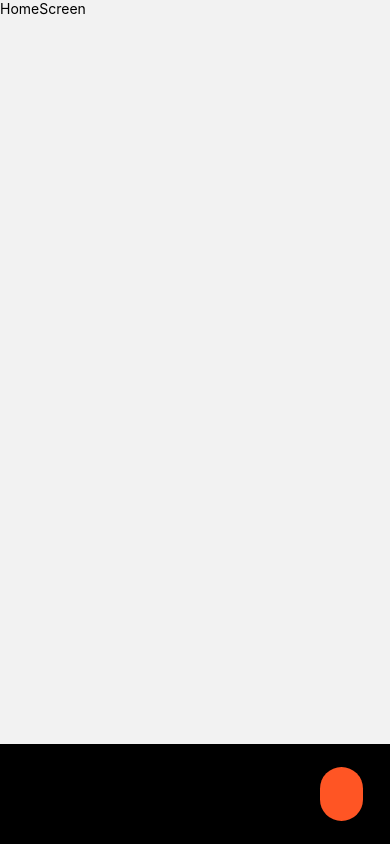
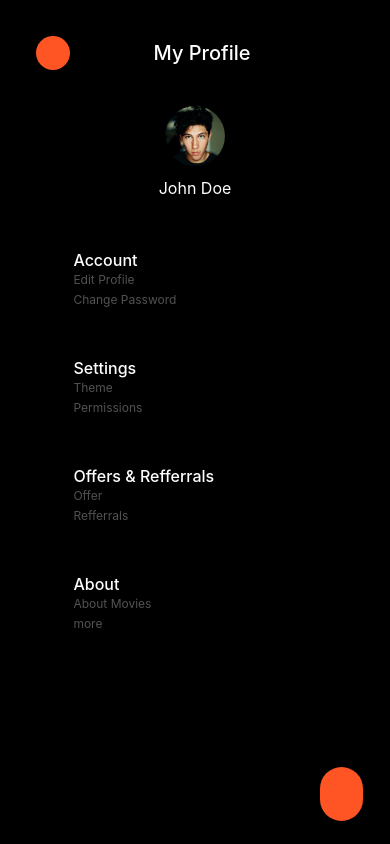
Before and after one commit to atulpatel-03/Movie_Ticket_App, a React Native app: screen /UserAccount in a window 390 px wide. Built offline with nearby package versions, Linux system fonts and the light colour scheme; no server answers.

Commit message:
feat: user account screen

```diff
--- /dev/null
+++ b/src/components/AccountComp.tsx
@@ -0,0 +1,75 @@
+import * as React from 'react';
+import {Text, View, StyleSheet} from 'react-native';
+import CustomIcon from './CustomIcon';
+import {COLORS, FONTSIZE, SPACING} from '../theme/theme';
+
+const styles = StyleSheet.create({
+  container: {
+    flexDirection: 'row',
+    paddingHorizontal: SPACING.space_36,
+    paddingVertical: SPACING.space_24,
+    justifyContent: 'space-around',
+  },
+  header_name: {
+    color: COLORS.White,
+    fontSize: FONTSIZE.size_16,
+    fontWeight: '500',
+    lineHeight: 20,
+  },
+  sub_title: {
+    color: COLORS.WhiteRGBA32,
+    fontSize: FONTSIZE.size_12,
+    lineHeight: 20,
+  },
+  icon_container: {
+    flex: 0.8,
+  },
+  heading_container: {
+    flex: 5,
+  },
+  arrow_container: {
+    flex: 1,
+    justifyContent: 'center',
+    alignItems: 'flex-end',
+  },
+});
+
+interface Props {
+  icon_name: string;
+  header_name: string;
+  sub_heading: string;
+  sub_title: string;
+}
+
+const AccountComp = ({
+  icon_name,
+  header_name,
+  sub_heading,
+  sub_title,
+}: Props) => {
+  return (
+    <View style={styles.container}>
+      <View style={styles.icon_container}>
+        <CustomIcon
+          name={icon_name}
+          color={COLORS.White}
+          size={FONTSIZE.size_24}
+        />
+      </View>
+      <View style={styles.heading_container}>
+        <Text style={styles.header_name}>{header_name}</Text>
+        <Text style={styles.sub_title}>{sub_heading}</Text>
+        <Text style={styles.sub_title}>{sub_title}</Text>
+      </View>
+      <View style={styles.arrow_container}>
+        <CustomIcon
+          name="arrow-right"
+          color={COLORS.White}
+          size={FONTSIZE.size_20}
+        />
+      </View>
+    </View>
+  );
+};
+
+export default AccountComp;
--- /dev/null
+++ b/src/components/Header.tsx
@@ -0,0 +1,63 @@
+import {
+  Text,
+  View,
+  StyleSheet,
+  TextInput,
+  TouchableOpacity,
+} from 'react-native';
+
+import CustomIcon from './CustomIcon';
+import {BORDERRADIUS, COLORS, FONTSIZE, SPACING} from '../theme/theme';
+
+const styles = StyleSheet.create({
+  container: {
+    flexDirection: 'row',
+    justifyContent: 'space-between',
+    paddingTop: SPACING.space_36,
+    paddingHorizontal: SPACING.space_36,
+  },
+  back_icon: {
+    backgroundColor: COLORS.Orange,
+    padding: 7,
+    borderRadius: BORDERRADIUS.radius_25,
+    width: 34,
+    height: 34,
+  },
+  header_text: {
+    color: COLORS.White,
+    alignSelf: 'center',
+    fontSize: FONTSIZE.size_20,
+    fontWeight: '500',
+  },
+  empty_container: {
+    marginLeft: 20,
+  },
+});
+
+interface Props {
+  goback_functionality: any;
+  icon_name: string;
+  header_name: string;
+}
+
+const Header = ({goback_functionality, icon_name, header_name}: Props) => {
+  const handle_press = () => {
+    goback_functionality();
+  };
+
+  return (
+    <View style={styles.container}>
+      <TouchableOpacity style={styles.back_icon} onPress={handle_press}>
+        <CustomIcon
+          name={icon_name}
+          size={FONTSIZE.size_20}
+          color={COLORS.White}
+        />
+      </TouchableOpacity>
+      <Text style={styles.header_text}>{header_name}</Text>
+      <View style={styles.empty_container} />
+    </View>
+  );
+};
+
+export default Header;
--- a/src/screens/UserAccountScreen.tsx
+++ b/src/screens/UserAccountScreen.tsx
@@ -1,16 +1,80 @@
 import * as React from 'react';
-import {Text, View, StyleSheet} from 'react-native';
-
-interface Props {}
+import {Text, View, StyleSheet, Image} from 'react-native';
+import {COLORS, FONTSIZE, SPACING} from '../theme/theme';
+import Header from '../components/Header';
+import AccountComp from '../components/AccountComp';
 
 const styles = StyleSheet.create({
-  container: {},
+  container: {
+    flex: 1,
+    backgroundColor: COLORS.Black,
+  },
+  profile_pic: {
+    marginTop: SPACING.space_36,
+    justifyContent: 'center',
+    alignItems: 'center',
+  },
+  profile_img: {
+    width: 60,
+    height: 60,
+    borderRadius: 100,
+  },
+  name: {
+    color: COLORS.White,
+    fontSize: FONTSIZE.size_16,
+    marginTop: SPACING.space_12,
+    alignSelf: 'center',
+  },
+  account_container: {
+    marginTop: SPACING.space_28,
+  },
 });
 
-const UserAccountScreen = (props: Props) => {
+const UserAccountScreen = ({navigation}: any) => {
+  const handle_goback = () => {
+    navigation.goBack();
+  };
+
   return (
     <View style={styles.container}>
-      <Text>HomeScreen</Text>
+      <Header
+        icon_name="close"
+        header_name="My Profile"
+        goback_functionality={handle_goback}
+      />
+      <View style={styles.profile_pic}>
+        <Image
+          source={require('../assets/image/avatar.png')}
+          style={styles.profile_img}
+        />
+        <Text style={styles.name}>John Doe</Text>
+      </View>
+      <View style={styles.account_container}>
+        <AccountComp
+          icon_name="user"
+          header_name="Account"
+          sub_heading="Edit Profile"
+          sub_title="Change Password"
+        />
+        <AccountComp
+          icon_name="setting"
+          header_name="Settings"
+          sub_heading="Theme"
+          sub_title="Permissions"
+        />
+        <AccountComp
+          icon_name="dollar"
+          header_name="Offers & Refferrals"
+          sub_heading="Offer"
+          sub_title="Refferrals"
+        />
+        <AccountComp
+          icon_name="info"
+          header_name="About"
+          sub_heading="About Movies"
+          sub_title="more"
+        />
+      </View>
     </View>
   );
 };
```
